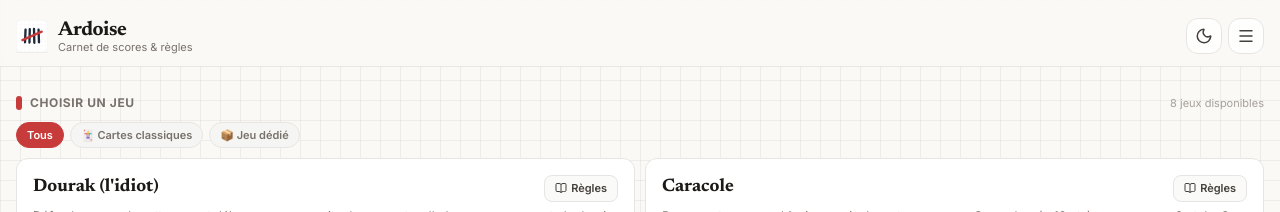
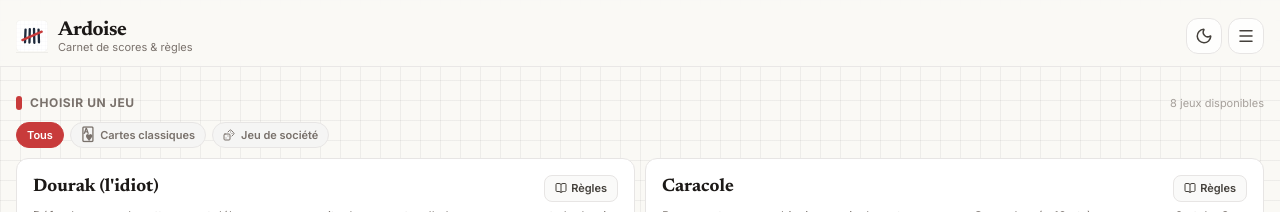
Before and after one commit to Artichou-code/ardoise, a React (Vite) app: page / in a window 1280 px wide. Shown: the top 212 px of the page. Built offline with nearby package versions, Linux system fonts and the light colour scheme.

Commit message:
feat: pills filtre sans emoji + icones Lucide + suppression bouton demo

```diff
--- a/src/components/GameSetupSheet.jsx
+++ b/src/components/GameSetupSheet.jsx
@@ -791,13 +791,7 @@ export function GameSetupSheet({ gameType, initialPreset, onClose, onOpenRules }
                   >
                     <Plus size={14} /> Créer un joueur
                   </button>
-                  <button
-                    type="button"
-                    onClick={handleCreateDemoPlayers}
-                    className="inline-flex items-center gap-1.5 px-3 py-2 rounded-xl border border-[#c83b3b]/40 bg-[#c83b3b]/10 text-[#c83b3b] dark:text-red-400 font-bold text-xs hover:bg-[#c83b3b]/20 transition-colors cursor-pointer shadow-2xs"
-                  >
-                    <Sparkles size={14} /> Ajouter 4 joueurs démo
-                  </button>
+
                 </div>
               </div>
             ) : (
--- a/src/components/HomeScreen.jsx
+++ b/src/components/HomeScreen.jsx
@@ -1,5 +1,5 @@
 import { useState, useMemo, useEffect, lazy, Suspense } from 'react'
-import { ChevronRight, BookOpen, Play, Bookmark, Trash2, Clock, Trophy, Scale, Radio, Share2, CheckCircle2, X } from 'lucide-react'
+import { ChevronRight, BookOpen, Play, Bookmark, Trash2, Clock, Trophy, Scale, Radio, Share2, CheckCircle2, X, Dices } from 'lucide-react'
 import { useGame } from '../context/GameContext'
 import { GAME_META, getGameDisplayName } from '../constants/games'
 import { ThemeToggle } from './ui/ThemeToggle'
@@ -313,21 +313,21 @@ export function HomeScreen() {
           {/* Filtres par type de matériel */}
           <div className="flex items-center gap-1.5 mb-2.5">
             {[
-              { key: null, label: 'Tous' },
-              { key: 'classic', label: '🃏 Cartes classiques' },
-              { key: 'dedicated', label: '📦 Jeu dédié' },
-            ].map(({ key, label }) => (
+              { key: null, label: 'Tous', icon: null },
+              { key: 'classic', label: 'Cartes classiques', icon: <span className="text-[13px] leading-none">🂱</span> },
+              { key: 'dedicated', label: 'Jeu de société', icon: <Dices size={12} className="shrink-0" /> },
+            ].map(({ key, label, icon }) => (
               <button
                 key={String(key)}
                 type="button"
                 onClick={() => setDeckFilter(prev => prev === key ? null : key)}
-                className={`px-2.5 py-1 rounded-full text-[11px] font-semibold transition-all border whitespace-nowrap ${
+                className={`inline-flex items-center gap-1.5 px-2.5 py-1 rounded-full text-[11px] font-semibold transition-all border whitespace-nowrap ${
                   deckFilter === key
                     ? 'bg-[#c83b3b] text-white border-[#c83b3b]'
                     : 'bg-stone-100 dark:bg-slate-800 text-stone-500 dark:text-slate-400 border-stone-200 dark:border-slate-700 hover:border-[#c83b3b] hover:text-[#c83b3b]'
                 }`}
               >
-                {label}
+                {icon}{label}
               </button>
             ))}
           </div>
```
